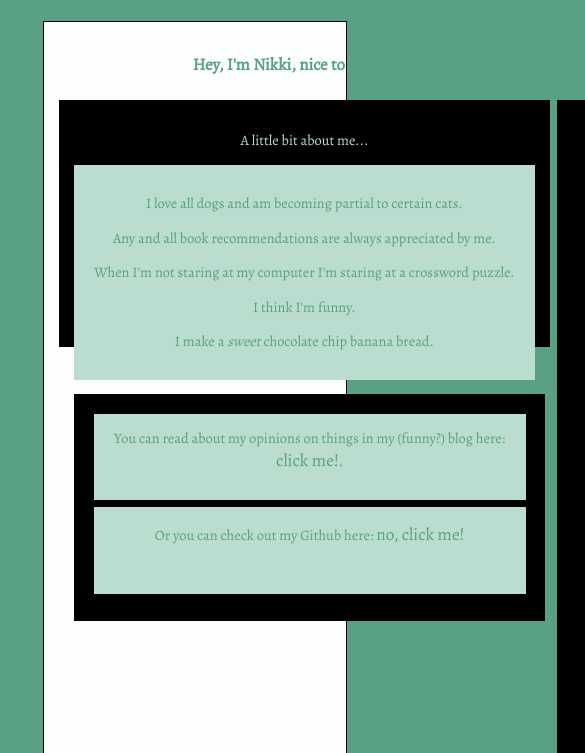
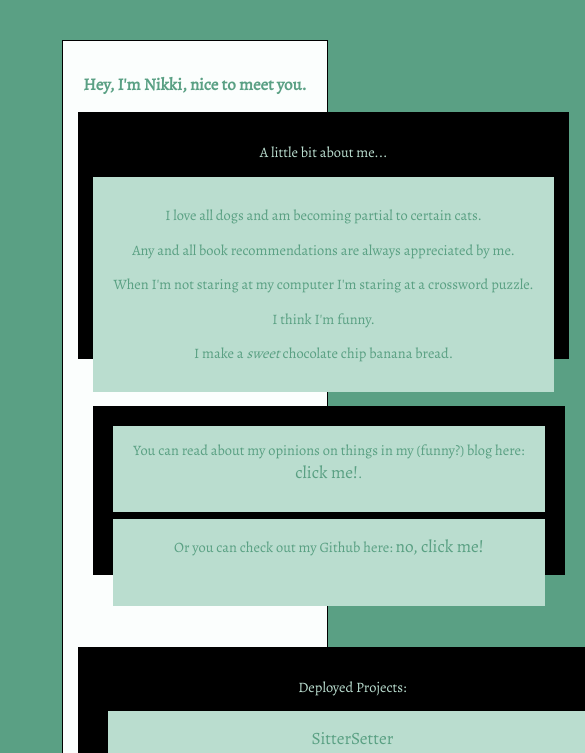
Before and after one commit to nwitte4/nmw-website, a plain HTML site: page index.html in a window 390 px wide. Shown: the part 722-1475 px from the top of the page, 585 px wide, since content can reach past the window. Drawn offline with nearby package versions, Linux system fonts and the light colour scheme.

Commit message:
responsive

```diff
--- a/public/css/main.css
+++ b/public/css/main.css
@@ -32,7 +32,7 @@ a:hover {
 
 .container-text {
   display: grid;
-  grid-template-columns: repeat(2, 1fr);
+  grid-template-columns: repeat(2, 50%);
   border: 1px solid black;
   color: #5AA084;
   grid-gap: .5em;
@@ -41,6 +41,19 @@ a:hover {
   text-align: center;
   background: #FBFEFD;
   font-size: .9em;
+}
+
+@media (max-width: 1088px) {
+  .container-text {
+    display: block;
+    margin: 16%
+  }
+  .resources {
+    margin-bottom: 5em;
+  }
+  .projects {
+    margin-top: 20em;
+  }
 }
 
 .about-me {
@@ -61,8 +74,8 @@ a:hover {
 
 .projects {
   border: 1px solid black;
-  height: 60em;
-  width: 32em;
+  height: 73em;
+  width: 36em;
   padding: 1em;
   background: black;
   color: #BADDCF;
@@ -83,7 +96,7 @@ a:hover {
 
 .resources {
   border: 1px solid black;
-  height: 14em;
+  height: 10em;
   width: 31em;
   padding: .8em;
   background: black;
```
